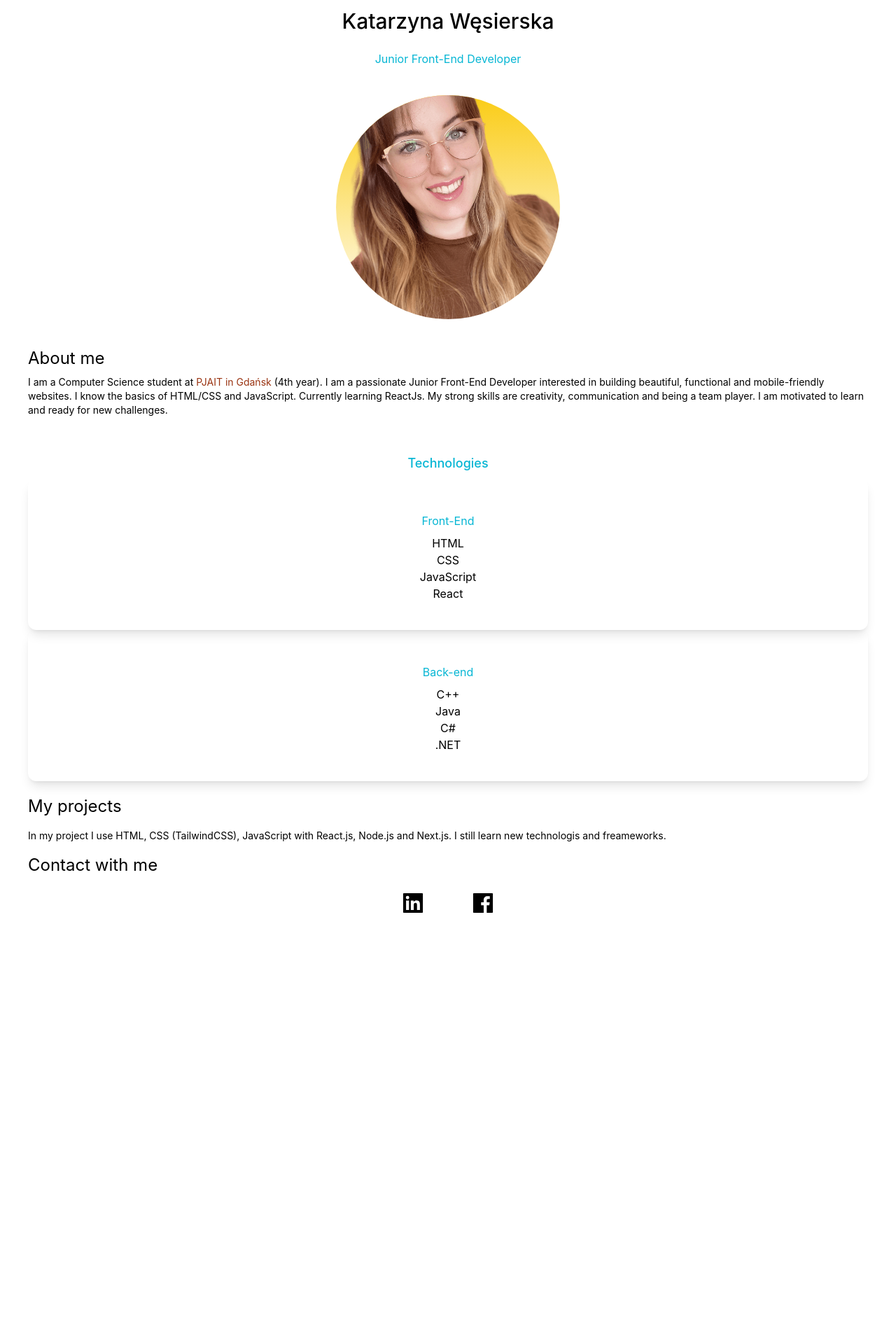
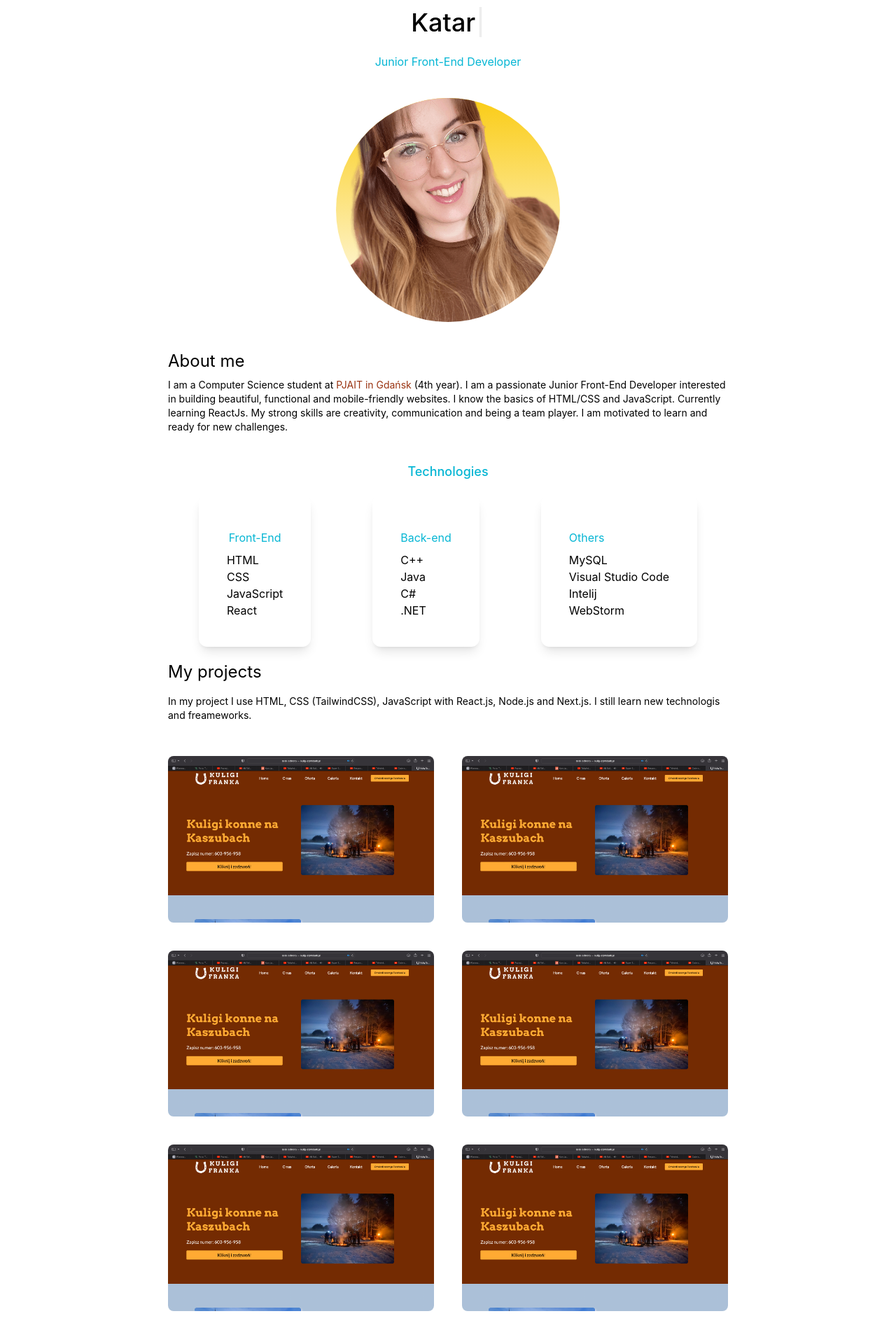
Before and after one commit to s13146/react-portfolio, a Next.js app: page / in a window 1280 px wide. Shown: the part 140-2060 px from the top of the page at 70% size. Before the commit the page ends 1460 px from the top, so only its background shows below. Built offline with nearby package versions, Linux system fonts and the light colour scheme.

Commit message:
add type effects, dark mode, gallery of projects

```diff
--- a/package.json
+++ b/package.json
@@ -22,7 +22,11 @@
     "react": "18.2.0",
     "react-dom": "18.2.0",
     "react-icons": "^4.7.1",
-    "typescript": "4.9.3"
+    "react-simple-typewriter": "^5.0.1",
+    "react-typical": "^0.1.3",
+    "react-typing-effect": "^2.0.5",
+    "typescript": "4.9.3",
+    "typewriter-effect": "^2.19.0"
   },
   "devDependencies": {
     "autoprefixer": "^10.4.13",
--- /dev/null
+++ b/pages/TextEffects.tsx
@@ -0,0 +1,17 @@
+import React, { useEffect, Component } from "react";
+import {useTypewriter, Cursor} from 'react-simple-typewriter';
+import Typewriter from 'typewriter-effect';
+
+function Text() {
+
+    return (
+           <Typewriter
+  options={{
+    strings: ['Katarzyna Węsierska'],
+    autoStart: true,
+    loop: true,
+  }}
+/>
+    )   }
+
+export default Text;
--- a/pages/index.tsx
+++ b/pages/index.tsx
@@ -2,65 +2,79 @@ import Head from 'next/head';
 import Image from 'next/image';
 import styles from '../styles/Home.module.css';
 import {BsFillMoonStarsFill} from 'react-icons/bs';
-import {AiFillLinkedin, AiFillFacebook} from 'react-icons/ai';
+import {AiFillLinkedin, AiFillFacebook, AiFillGithub} from 'react-icons/ai';
 import photo from '../public/photo.png';
+import web1 from '../public/web1.png';
+import {useState} from "react";
+import Text from './TextEffects';
+
 export default function Home() {
+  const [darkMode, setDarkMode] = useState(false);
   return (
-    <div>
+    <div className= {darkMode ? "dark" : "" }>
       <Head>
         <title>Katarzyna Węsierska Portfolio</title>
         <meta name="description" content="Generated by create next app" />
         <link rel="icon" href="/favicon.ico" />
       </Head>
 
-      <main className="bg-white px-10">
-        <section className="bg-white">
-        <nav className="py-10 mb-12 flex justify-between ">
+      <main className="bg-white px-10 md:px-20 md:mx-20 lg:px-40 dark:bg-gray-900 dark:text-white-100">
+        <section>
+        <nav className="py-10 mb-12 flex justify-between">
           <h1 className="text-md">Hello, I'm</h1>
           <ul className=" flex items-center">
             <li>
-              <BsFillMoonStarsFill className="cursor-pointer"/>
+              <BsFillMoonStarsFill onClick={() => setDarkMode(!darkMode) } className="cursor-pointer"/>
             </li>
             <li><a className="bg-gradient-to-r from-cyan-300 to-teal-600 text-white px-4 py-2 rounded-md ml-8" href="#">CV</a></li>
           </ul>
         </nav>
-        <div className=" ">
-
-          <h2 className="text-3xl font-medium text-center">Katarzyna Węsierska</h2>
-          <h3 className="text-3md text-center pt-6 text-cyan-500" >Junior Front-End Developer</h3>
+        <div className=" dark:text-white-100">
+           <h5 className="text-4xl font-medium text-center md:font-10xl dark:text-white-100">
+           <Text/>
+           </h5>
+          <h3 className="text-3md text-center pt-6 text-cyan-500 md:font-5xl" >Junior Front-End Developer</h3>
           </div>
         <div className="relative mx-auto bg-gradient-to-b from-yellow-400 rounded-full w-80 h-80 mt-10 overflow-hidden">
         <Image className="mx-auto" src={photo} layout="fill" objectFit="cover" alt="Photo"/>
         </div>
         </section>
+
         <section>
        <div className="py-8 text-left">
-       <h3 className="text-2xl py-2">About me</h3>
+       <h3 className="text-2xl py-2 ">About me</h3>
 
         <p className="text-sm leading-5">I am a Computer Science student at <span className="text-orange-800" > PJAIT
         in Gdańsk </span>(4th year). I am a passionate Junior Front-End Developer interested in building beautiful, functional and mobile-friendly websites. I know the basics of HTML/CSS and JavaScript. Currently learning ReactJs. My strong skills are creativity, communication and being a team player. I am motivated to learn and ready for new challenges.</p>
 
       </div>
         </section>
-        <section className="py-3">
         <h3 className="text-center text-lg font-medium  text-cyan-500 pt-2 pb-2 py-1">Technologies</h3>
+        <section className="py-3 flex justify-around md:px-30 ">
+       <div className="shadow-lg p-10 rounded-xl">
+        <h2 className="text-md text-center text-cyan-500 pt-2 pb-2 py-1">Front-End</h2>
+        <p className="text-left">HTML</p>
+        <p className="text-left">CSS</p>
+        <p className="text-left">JavaScript</p>
+        <p className="text-left">React</p>
+        </div>
 
-        <div className=" text-center shadow-lg p-10 rounded-xl">
-        <h2 className="text-md text-cyan-500 pt-2 pb-2 py-1">Front-End</h2>
-        <p>HTML</p>
-        <p>CSS</p>
-        <p>JavaScript</p>
-        <p>React</p>
+        <div className=" shadow-lg p-10 rounded-xl">
+        <h2 className="text-md text-cyan-500 pt-2 pb-2 py-1">Back-end</h2>
+        <p className="text-left">C++</p>
+        <p className="text-left">Java</p>
+        <p className="text-left">C#</p>
+        <p className="text-left">.NET</p>
         </div>
-        <div className=" text-center shadow-lg p-10 rounded-xl">
-
-        <h2 className="text-md text-cyan-500 pt-2 pb-2 py-1">Back-end</h2>
-        <p>C++</p>
-        <p>Java</p>
-        <p>C#</p>
-        <p>.NET</p>
+        <div className=" shadow-lg p-10 rounded-xl">
+        <h2 className="text-md text-cyan-500 pt-2 pb-2 py-1">Others</h2>
+        <p className="text-left">MySQL</p>
+        <p className="text-left">Visual Studio Code</p>
+        <p className="text-left">Intelij</p>
+        <p className="text-left">WebStorm</p>
         </div>
         </section>
+
         <section>
           <div>
             <h3 className="text-2xl py-2">My projects</h3>
@@ -68,12 +82,34 @@ export default function Home() {
               I still learn new technologis and freameworks.
             </p>
           </div>
+          <div className='flex flex-col gap-10 py-10 lg:flex-row lg:flex-wrap'>
+            <div className='basis-1/3 flex-1'>
+              <Image src={web1} className="rounded-lg object-cover" width={'100%'} height={'100%'} layout="responsive"/>
+            </div>
+            <div className='basis-1/3 flex-1'>
+            <Image src={web1} className="rounded-lg object-cover" width={'100%'} height={'100%'} layout="responsive"/>
+            </div>
+            <div className='basis-1/3 flex-1'>
+            <Image src={web1} className="rounded-lg object-cover" width={'100%'} height={'100%'} layout="responsive"/>
+            </div>
+            <div className='basis-1/3 flex-1'>
+            <Image src={web1} className="rounded-lg object-cover" width={'100%'} height={'100%'} layout="responsive"/>
+            </div>
+            <div className='basis-1/3 flex-1'>
+            <Image src={web1} className="rounded-lg object-cover" width={'100%'} height={'100%'} layout="responsive"/>
+            </div>
+            <div className='basis-1/3 flex-1'>
+            <Image src={web1} className="rounded-lg object-cover" width={'100%'} height={'100%'}layout="responsive"/>
+            </div>
+          </div>
         </section>
         <h3 className="text-2xl py-2">Contact with me</h3>
-
+        <p>kasiamlynska@op.pl</p>
+        <p>Find me on:</p>
         <div className="text-4xl flex justify-center gap-16 py-3">
         <AiFillLinkedin/>
         <AiFillFacebook/>
+        <AiFillGithub/>
         </div>
       </main>
     </div>
--- a/tailwind.config.js
+++ b/tailwind.config.js
@@ -1,5 +1,6 @@
 /** @type {import('tailwindcss').Config} */
 module.exports = {
+  darkMode: "class",
   content: [
     "./pages/**/*.{js,ts,jsx,tsx}",
     "./components/**/*.{js,ts,jsx,tsx}",
```
Also changed, not shown: public/web1.png (added), 1 other file (tests, documents, lock files or other folders).
